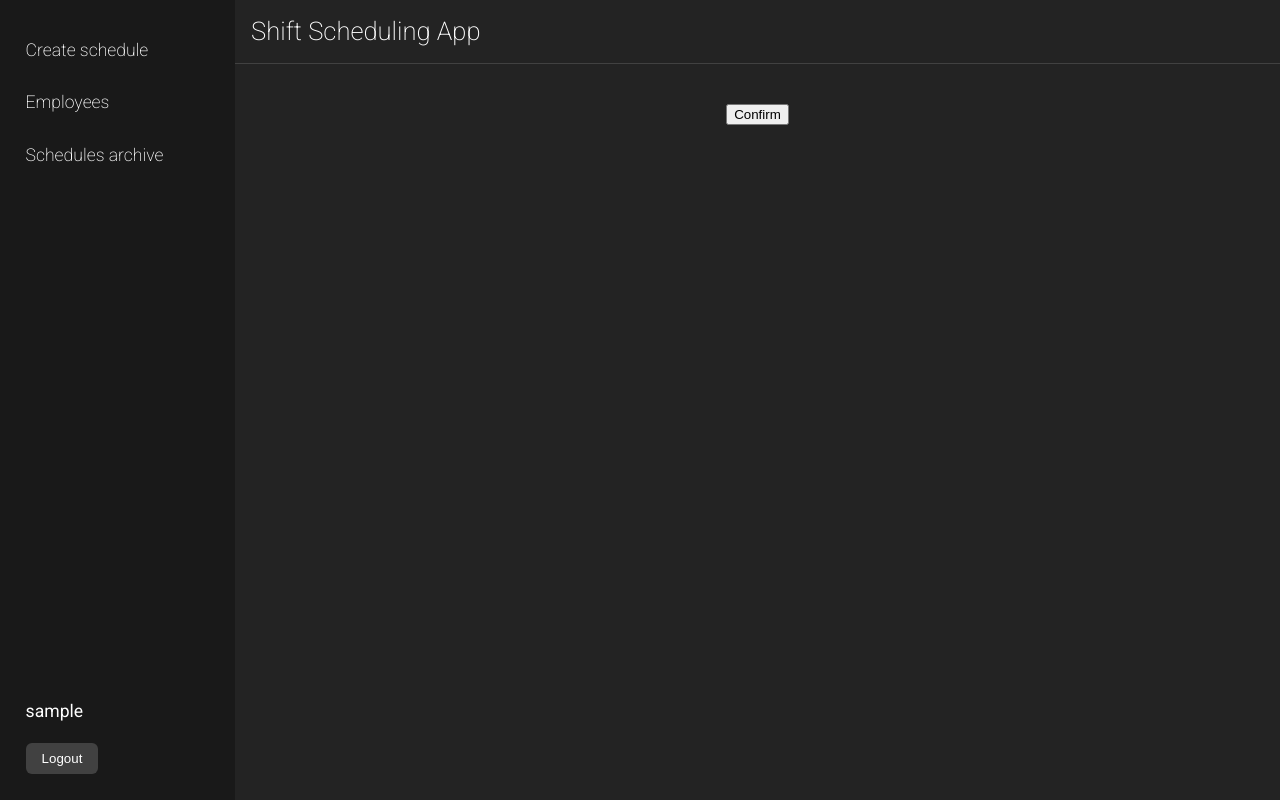
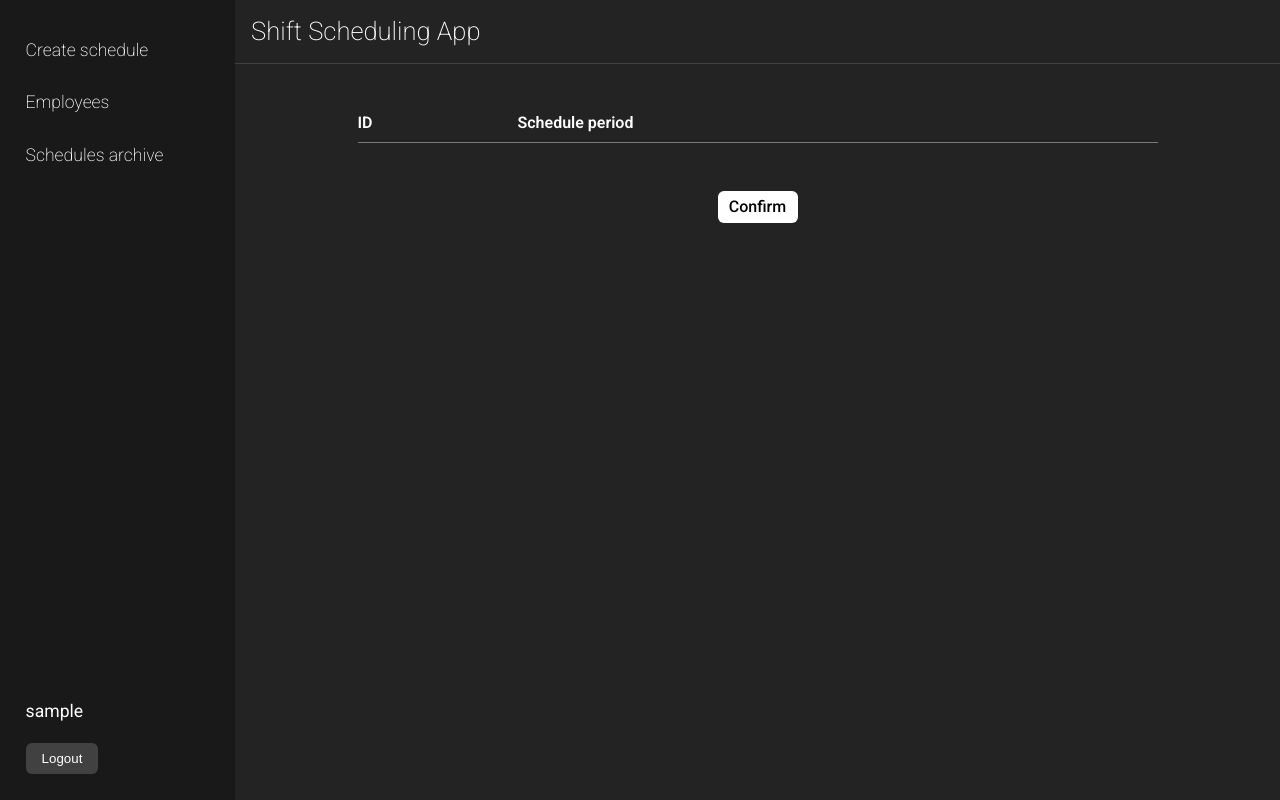
Before and after one commit to Psims9/shift_scheduling_web_app, a Django app: page /scheduler/schedules/action/confirm in a window 1280 px wide. Run offline with Django 5.2, Linux system fonts and the light colour scheme; the visitor is signed in with stand-in values (Sample User, id 1); lists and menus that the app fills with data are empty.

Commit message:
style schedule bulk action pages too

```diff
--- a/shift_scheduling/scheduler/templates/schedules_bulk_confirm.html
+++ b/shift_scheduling/scheduler/templates/schedules_bulk_confirm.html
@@ -3,14 +3,29 @@
 {% block content %}
     {% if action == "delete" %}
         <h1 class="page-title">Confirm schedule deletion</h1>
-        <p>You're about to delete the following schedules. This action cannot be undone.</p>
+        <p style="margin-bottom: 2rem;">You're about to delete the following schedules. This action cannot be undone.</p>
     {% endif %}
 
-    <ul>
-        {% for inst in instances %}
-            <li>{{ inst }}</li>
-        {% endfor %}
-    </ul>
+    <table class="inst-table" style="margin-bottom: 3rem;">
+        <colgroup>
+            <col class="inst-id-column">
+            <col class="inst-name-column">
+        </colgroup>
+        <thead>
+            <tr class="inst-table-header-row">
+                <th class="inst-table-data"><b>ID</b></th>
+                <th class="inst-table-data"><b>Schedule period</b></th>
+            </tr>
+        </thead>
+        <tbody>
+            {% for inst in instances %}
+                <tr class="inst-table-data-row">
+                    <td class="inst-table-data">{{inst.id}}</td>
+                    <td class="inst-table-data">{{inst}}</td>
+                </tr>
+            {% endfor %}
+        </tbody>
+    </table>
 
     <form method="post" action="{% url 'schedules_bulk_action' %}">
         {% csrf_token %}
@@ -20,6 +35,6 @@
 
         <input type="hidden" name="action" value="{{action}}">
 
-        <button type="submit" >Confirm</button>
+        <button type="submit" class="form-submit-button">Confirm</button>
     </form>
 {% endblock %}
```
